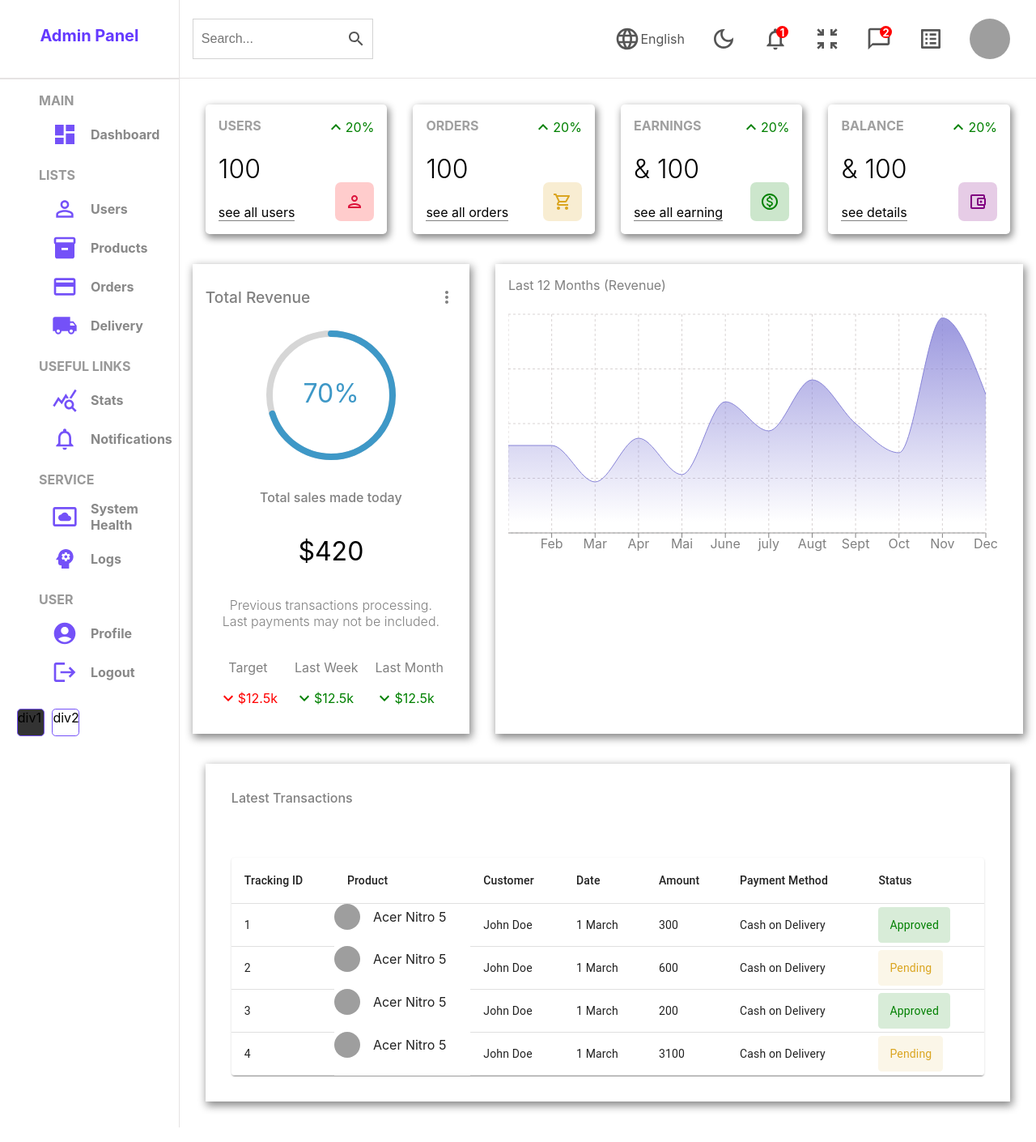
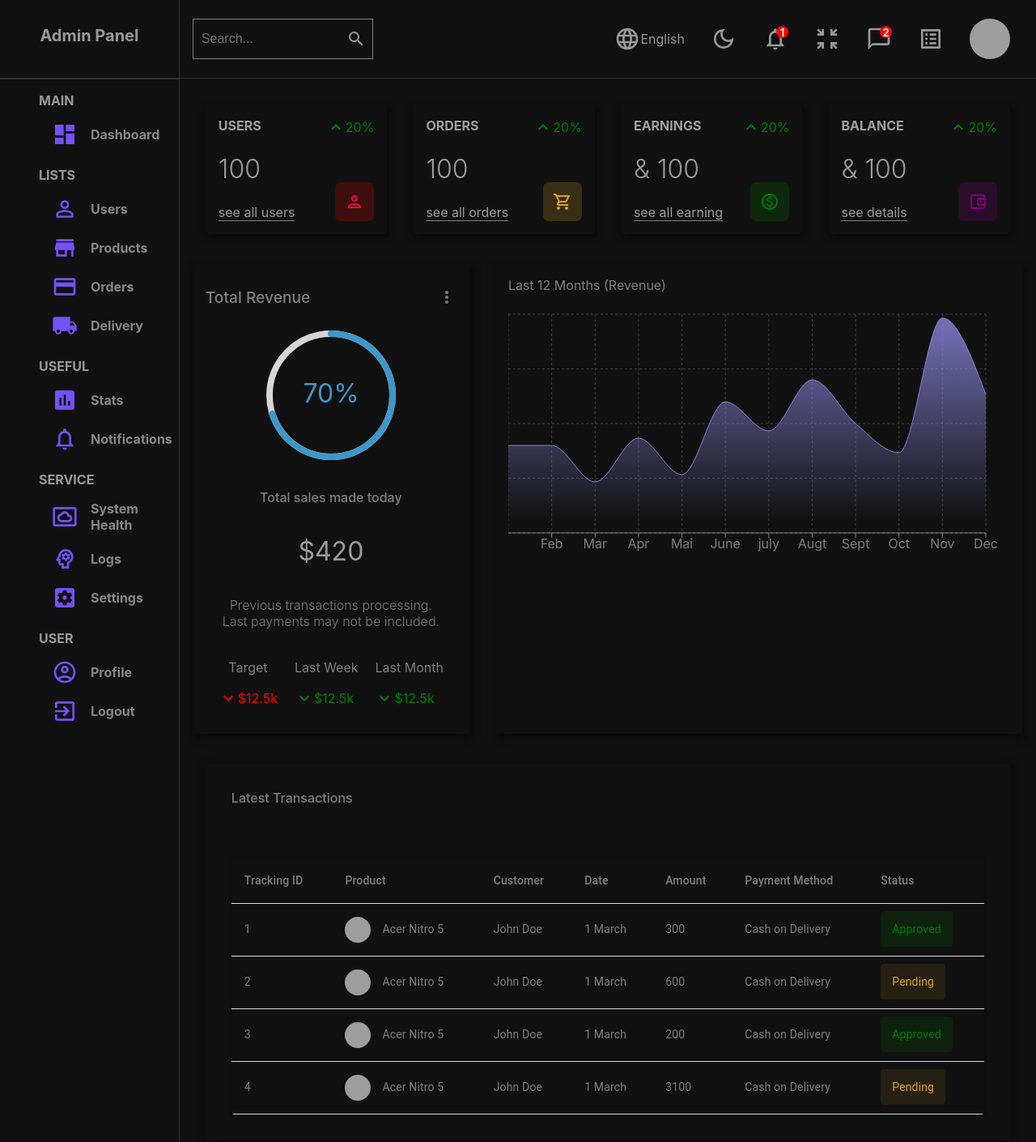
Before and after one commit to KristinaChausheva/react-admin-panel, a React (Create React App) app: page / in a window 1280 px wide. Shown: the top 1410 px of the page at 81% size. Built offline with nearby package versions, Linux system fonts and the light colour scheme; grey boxes are pictures that could not be loaded.

Commit message:
dark more styling

```diff
--- a/src/App.js
+++ b/src/App.js
@@ -8,8 +8,11 @@ import Single from "./pages/single/Single"
 
 import { userInputs, productInputs } from "./formSource"
 
+import "./style/dark.scss"
+
 function App() {
   return (
+    <div className="app dark">
       <BrowserRouter>
         <Routes>
           <Route path="/">
@@ -34,6 +37,7 @@ function App() {
           </Route>
         </Routes>
       </BrowserRouter>
+    </div>
   )
 }
 
--- a/src/components/chart/chart.scss
+++ b/src/components/chart/chart.scss
@@ -1,6 +1,6 @@
 .chart {
   flex: 4;
-  background-color: white;
+  // background-color: white;
   box-shadow: 2px 4px 10px 1px rgbs(201, 201, 201, 0.47);
   -webkit-box-shadow: 2px 4px 10px 1px rgba(0, 0, 0, $alpha: 0.47);
   padding: 1em;
--- a/src/components/datatable/Datatable.jsx
+++ b/src/components/datatable/Datatable.jsx
@@ -45,8 +45,8 @@ function Datatable() {
         className="datagrid"
         rows={data}
         columns={userColumns.concat(actionColumn)}
-        pageSize={5}
-        rowsPerPageOptions={[5]}
+        pageSize={10}
+        rowsPerPageOptions={[10]}
         checkboxSelection
       />
     </div>
--- a/src/components/datatable/datatable.scss
+++ b/src/components/datatable/datatable.scss
@@ -1,7 +1,8 @@
 .datatable {
-  height: 23em;
+  // min-height: 23em;
   padding: 20px;
   width: "80%";
+  height: 80%;
 
   .datatableTitle {
     width: 100%;
--- a/src/components/featured/featured.scss
+++ b/src/components/featured/featured.scss
@@ -3,7 +3,7 @@
   box-shadow: 2px 4px 10px 1px rgbs(201, 201, 201, 0.47);
   -webkit-box-shadow: 2px 4px 10px 1px rgba(0, 0, 0, $alpha: 0.47);
   padding: 1em;
-  background-color: white;
+  // background-color: white;
 
   .top {
     display: flex;
--- a/src/components/sidebar/Sidebar.jsx
+++ b/src/components/sidebar/Sidebar.jsx
@@ -1,19 +1,22 @@
 import "./sidebar.scss"
 import DashboardIcon from "@mui/icons-material/Dashboard"
-import PersonOutlineOutlinedIcon from "@mui/icons-material/PersonOutlineOutlined"
-import PaymentIcon from "@mui/icons-material/Payment"
+import PersonOutlineIcon from "@mui/icons-material/PersonOutline"
 import LocalShippingIcon from "@mui/icons-material/LocalShipping"
-import QueryStatsIcon from "@mui/icons-material/QueryStats"
+import CreditCardIcon from "@mui/icons-material/CreditCard"
+import StoreIcon from "@mui/icons-material/Store"
+import InsertChartIcon from "@mui/icons-material/InsertChart"
+import SettingsApplicationsIcon from "@mui/icons-material/SettingsApplications"
+import ExitToAppIcon from "@mui/icons-material/ExitToApp"
 import NotificationsNoneIcon from "@mui/icons-material/NotificationsNone"
-import SettingsSystemDaydreamIcon from "@mui/icons-material/SettingsSystemDaydream"
-import PsychologyIcon from "@mui/icons-material/Psychology"
-import AccountCircleIcon from "@mui/icons-material/AccountCircle"
-import LogoutIcon from "@mui/icons-material/Logout"
-import InventoryIcon from "@mui/icons-material/Inventory"
+import SettingsSystemDaydreamOutlinedIcon from "@mui/icons-material/SettingsSystemDaydreamOutlined"
+import PsychologyOutlinedIcon from "@mui/icons-material/PsychologyOutlined"
+import AccountCircleOutlinedIcon from "@mui/icons-material/AccountCircleOutlined"
+import { Link } from "react-router-dom"
+// import { DarkModeContext } from "../../context/darkModeContext"
+// import { useContext } from "react"
 
-import { Link } from "react-router-dom"
-
-function Sidebar() {
+const Sidebar = () => {
+  // const { dispatch } = useContext(DarkModeContext)
   return (
     <div className="sidebar">
       <div className="top">
@@ -32,28 +35,27 @@ function Sidebar() {
           <p className="title">LISTS</p>
           <Link to="/users" style={{ textDecoration: "none" }}>
             <li>
-              <PersonOutlineOutlinedIcon className="icon" />
+              <PersonOutlineIcon className="icon" />
               <span>Users</span>
             </li>
           </Link>
           <Link to="/products" style={{ textDecoration: "none" }}>
             <li>
-              <InventoryIcon className="icon" />
+              <StoreIcon className="icon" />
               <span>Products</span>
             </li>
           </Link>
-
           <li>
-            <PaymentIcon className="icon" />
+            <CreditCardIcon className="icon" />
             <span>Orders</span>
           </li>
           <li>
             <LocalShippingIcon className="icon" />
             <span>Delivery</span>
           </li>
-          <p className="title">USEFUL LINKS</p>
+          <p className="title">USEFUL</p>
           <li>
-            <QueryStatsIcon className="icon" />
+            <InsertChartIcon className="icon" />
             <span>Stats</span>
           </li>
           <li>
@@ -62,27 +64,37 @@ function Sidebar() {
           </li>
           <p className="title">SERVICE</p>
           <li>
-            <SettingsSystemDaydreamIcon className="icon" />
+            <SettingsSystemDaydreamOutlinedIcon className="icon" />
             <span>System Health</span>
           </li>
           <li>
-            <PsychologyIcon className="icon" />
+            <PsychologyOutlinedIcon className="icon" />
             <span>Logs</span>
+          </li>
+          <li>
+            <SettingsApplicationsIcon className="icon" />
+            <span>Settings</span>
           </li>
           <p className="title">USER</p>
           <li>
-            <AccountCircleIcon className="icon" />
+            <AccountCircleOutlinedIcon className="icon" />
             <span>Profile</span>
           </li>
           <li>
-            <LogoutIcon className="icon" />
+            <ExitToAppIcon className="icon" />
             <span>Logout</span>
           </li>
         </ul>
       </div>
       <div className="bottom">
-        <div className="colorOptions">div1</div>
-        <div className="colorOptions">div2</div>
+        <div
+          className="colorOption"
+          // onClick={() => dispatch({ type: "LIGHT" })}
+        ></div>
+        <div
+          className="colorOption"
+          // onClick={() => dispatch({ type: "DARK" })}
+        ></div>
       </div>
     </div>
   )
--- a/src/components/sidebar/sidebar.scss
+++ b/src/components/sidebar/sidebar.scss
@@ -1,11 +1,11 @@
 .sidebar {
-  background-color: white;
+  // background-color: white;
   flex: 1;
   border-right: 0.5px solid rgb(230, 227, 227);
   min-height: 100vh;
 
   .top {
-    background-color: white;
+    // background-color: white;
     height: 5.5em;
     display: flex;
     align-items: center;
--- a/src/components/table/TableList.jsx
+++ b/src/components/table/TableList.jsx
@@ -53,31 +53,33 @@ function TableList() {
   ]
   return (
     <TableContainer component={Paper} className="table">
-      <Table sx={{ minWidth: 0 }} aria-label="simple table">
+      <Table sx={{ minWidth: 650 }} aria-label="simple table">
         <TableHead>
           <TableRow>
-            <TableCell className="tabelCell">Tracking ID</TableCell>
-            <TableCell className="tabelCell">Product</TableCell>
-            <TableCell className="tabelCell">Customer</TableCell>
-            <TableCell className="tabelCell">Date</TableCell>
-            <TableCell className="tabelCell">Amount</TableCell>
-            <TableCell className="tabelCell">Payment Method</TableCell>
-            <TableCell className="tabelCell">Status</TableCell>
+            <TableCell className="tableCell">Tracking ID</TableCell>
+            <TableCell className="tableCell">Product</TableCell>
+            <TableCell className="tableCell">Customer</TableCell>
+            <TableCell className="tableCell">Date</TableCell>
+            <TableCell className="tableCell">Amount</TableCell>
+            <TableCell className="tableCell">Payment Method</TableCell>
+            <TableCell className="tableCell">Status</TableCell>
           </TableRow>
         </TableHead>
         <TableBody>
           {rows.map((row) => (
             <TableRow key={row.id}>
-              <TableCell className="tabelCell">{row.id}</TableCell>
-              <div className="cellWrapper ">
-                <img src={row.img} alt="" className="image" />
-                {row.product}
-              </div>
-              <TableCell className="tabelCell"> {row.customer}</TableCell>
-              <TableCell className="tabelCell">{row.date}</TableCell>
-              <TableCell className="tabelCell">{row.amount}</TableCell>
-              <TableCell className="tabelCell">{row.method}</TableCell>
-              <TableCell className="tabelCell">
+              <TableCell className="tableCell">{row.id}</TableCell>
+              <TableCell className="tableCell">
+                <div className="cellWrapper">
+                  <img src={row.img} alt="" className="image" />
+                  {row.product}
+                </div>
+              </TableCell>
+              <TableCell className="tableCell">{row.customer}</TableCell>
+              <TableCell className="tableCell">{row.date}</TableCell>
+              <TableCell className="tableCell">{row.amount}</TableCell>
+              <TableCell className="tableCell">{row.method}</TableCell>
+              <TableCell className="tableCell">
                 <span className={`status ${row.status}`}>{row.status}</span>
               </TableCell>
             </TableRow>
--- a/src/components/widget/widget.scss
+++ b/src/components/widget/widget.scss
@@ -7,7 +7,7 @@
   -webkit-box-shadow: 2px 4px 10px 1px rgba(0, 0, 0, $alpha: 0.47);
   border-radius: 0.3em;
   height: 8em;
-  background-color: white;
+  // background-color: white;
 
   .left,
   .right {
--- /dev/null
+++ b/src/style/dark.scss
@@ -0,0 +1,70 @@
+.app.dark {
+  background-color: #111;
+  color: rgb(156, 156, 156);
+
+  .chartGrid {
+    stroke: rgba(228, 228, 228, 0.219);
+  }
+
+  .table {
+    background-color: #111;
+
+    .tableCell {
+      color: gray;
+    }
+  }
+
+  .navbar {
+    color: #999;
+    border-color: #333;
+
+    .search {
+      border-color: gray;
+    }
+  }
+
+  .sidebar {
+    background-color: #111;
+    border-color: #333;
+
+    .top {
+      .logo {
+        color: #999;
+        // background-color: #111;
+      }
+    }
+    hr {
+      border-color: #333;
+    }
+
+    ul {
+      li {
+        &:hover {
+          background-color: #333;
+        }
+
+        .icon {
+          //   color: #999;
+        }
+      }
+    }
+  }
+
+  .datatable {
+    .datagrid {
+      color: gray;
+      border: none;
+
+      .viewButton,
+      .deleteButton,
+      .cellWithStatus {
+        color: gray;
+        border: none;
+      }
+    }
+  }
+
+  input {
+    background-color: transparent;
+  }
+}
```
Lines whose indentation alone changed are shown as unchanged.
